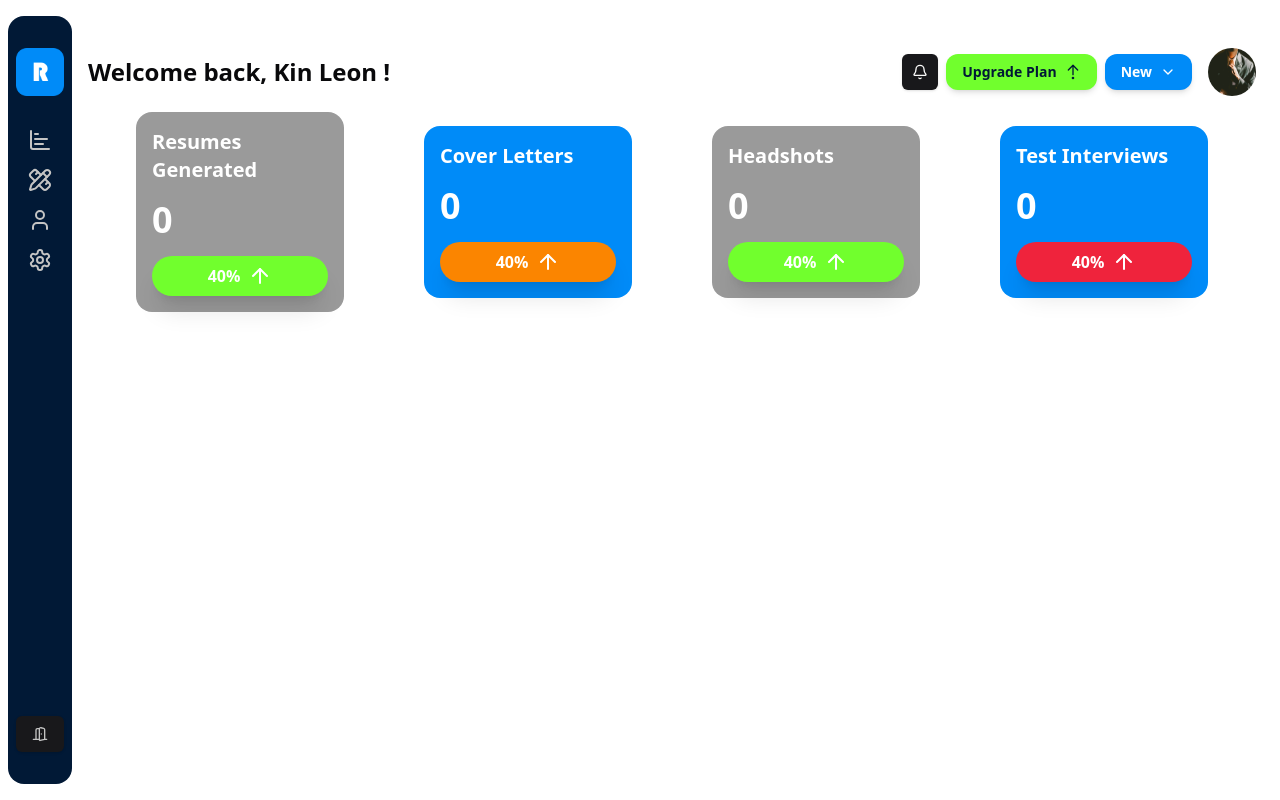
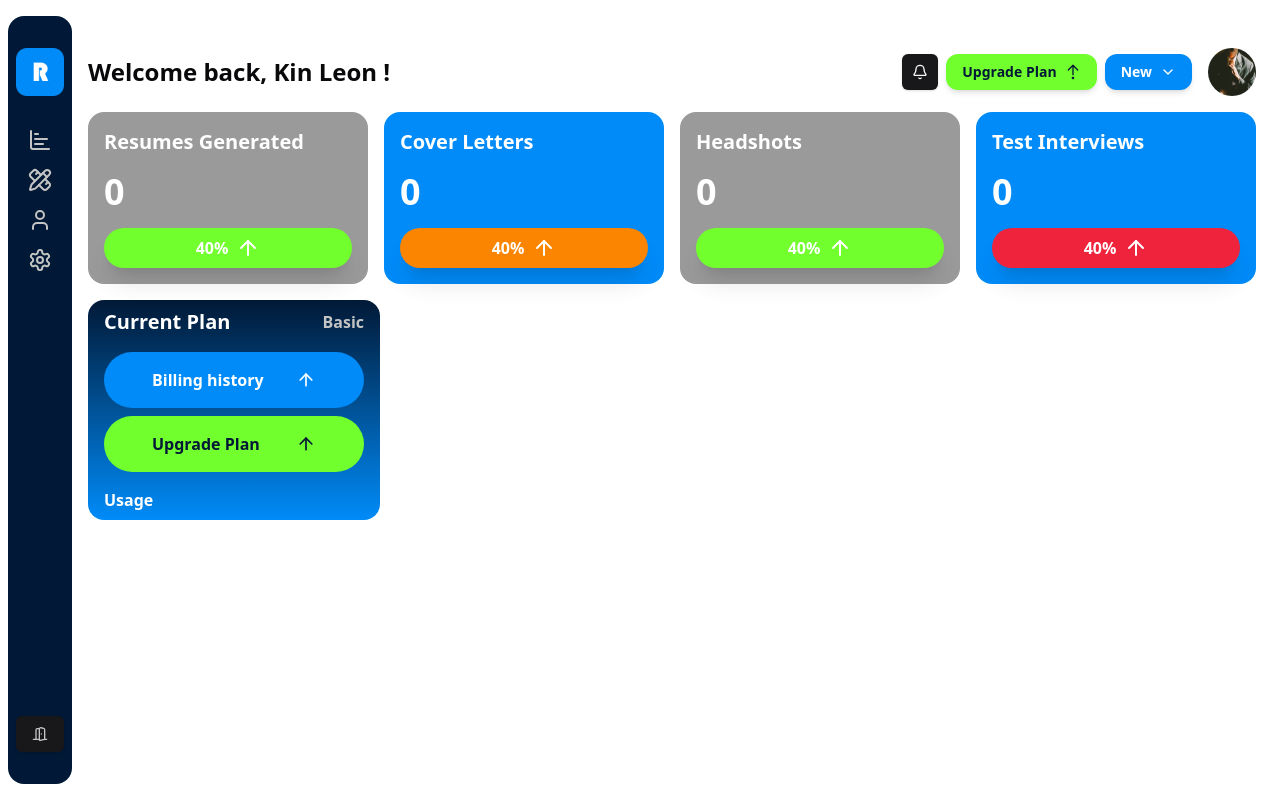
Before and after one commit to codewithkin/reuh, a Next.js app: page /dashboard in a window 1280 px wide. Built offline with nearby package versions, Linux system fonts and the light colour scheme.

Commit message:
[ADD]: Plan data: Dummy data

```diff
--- a/src/app/[email]/page.tsx
+++ b/src/app/[email]/page.tsx
@@ -1,3 +1,4 @@
+import CurrentPlan from "@/components/dashboard/CurrentPlan";
 import NewWhat from "@/components/dashboard/NewWhat";
 import { Notifications } from "@/components/dashboard/Notifications";
 import { Button } from "@/components/ui/button";
@@ -11,7 +12,7 @@ export const metadata: Metadata = {
 export default function Dashboard () {
 
   return (
-    <section className="px-2 py-4 md:py-8 md:px-4 w-full">
+    <section className="py-4 md:py-8 md:px-4 w-full">
       {/* Top Bar */}
       <article className="flex flex-col w-full md:flex-row gap-2 md:justify-between md:items-center">
         <article className="flex gap-2 items-center">
@@ -35,8 +36,8 @@ export default function Dashboard () {
       </article>
 
       {/* Cards */}
-      <article className="flex px-4 my-4 flex-col md:flex-row gap-4 items-center">
-        <article className="mx-8 py-4 w-full even:bg-primaryLight rounded-2xl p-4 text-white font-semibold bg-dullDark flex flex-col gap-4">
+      <article className="flex w-full px-4 md:px-0 my-4 flex-col md:flex-row gap-4 items-center">
+        <article className="mx-8 md:mx-0 py-4 w-full even:bg-primaryLight rounded-2xl p-4 text-white font-semibold bg-dullDark flex flex-col gap-4">
             <h2 className="text-xl">Resumes Generated</h2>
 
             <h3 className="text-4xl">
@@ -46,7 +47,7 @@ export default function Dashboard () {
             <article className="hover:cursor-pointer transition duration-400 hover:bg-primaryDark flex shadow shadow-xl items-center gap-2 bg-secondaryLight px-8 py-2 rounded-full text-center justify-center items-center">40% <ArrowUp /></article>
         </article>
 
-        <article className="mx-8 py-4 w-full even:bg-primaryLight rounded-2xl p-4 text-white font-semibold bg-dullDark flex flex-col gap-4">
+        <article className="mx-8 md:mx-0 py-4 w-full even:bg-primaryLight rounded-2xl p-4 text-white font-semibold bg-dullDark flex flex-col gap-4">
             <h2 className="text-xl">Cover Letters</h2>
 
             <h3 className="text-4xl">
@@ -56,7 +57,7 @@ export default function Dashboard () {
             <article className="hover:cursor-pointer transition duration-400 hover:bg-primaryDark flex shadow shadow-xl items-center gap-2 bg-tertiary px-8 py-2 rounded-full text-center justify-center items-center">40% <ArrowUp /></article>
         </article>
 
-        <article className="mx-8 py-4 w-full even:bg-primaryLight rounded-2xl p-4 text-white font-semibold bg-dullDark flex flex-col gap-4">
+        <article className="mx-8 md:mx-0 py-4 w-full even:bg-primaryLight rounded-2xl p-4 text-white font-semibold bg-dullDark flex flex-col gap-4">
             <h2 className="text-xl">Headshots</h2>
 
             <h3 className="text-4xl">
@@ -65,7 +66,7 @@ export default function Dashboard () {
 
             <article className="hover:cursor-pointer transition duration-400 hover:bg-primaryDark flex shadow shadow-xl items-center gap-2 bg-secondaryLight px-8 py-2 rounded-full text-center justify-center items-center">40% <ArrowUp /></article>
         </article>
-        <article className="mx-8 py-4 w-full even:bg-primaryLight rounded-2xl p-4 text-white font-semibold bg-dullDark flex flex-col gap-4">
+        <article className="mx-8 md:mx-0 py-4 w-full even:bg-primaryLight rounded-2xl p-4 text-white font-semibold bg-dullDark flex flex-col gap-4">
             <h2 className="text-xl">Test Interviews</h2>
 
             <h3 className="text-4xl">
@@ -75,6 +76,9 @@ export default function Dashboard () {
             <article className="hover:cursor-pointer transition duration-400 hover:bg-primaryDark flex shadow shadow-xl items-center gap-2 bg-danger px-8 py-2 rounded-full text-center justify-center items-center">40% <ArrowUp /></article>
         </article>
       </article>
+
+      {/* Current plan data */}
+      <CurrentPlan />
     </section>
   )
 }
--- /dev/null
+++ b/src/components/dashboard/CurrentPlan.tsx
@@ -0,0 +1,36 @@
+import { Label } from "@radix-ui/react-label"
+import { ArrowUp } from "lucide-react"
+
+export default function CurrentPlan () {
+    const plan  = "Basic"
+
+    return (
+        <article className="rounded-2xl mx-4 md:mx-0 w-full md:w-1/4 py-2 px-4 bg-gradient-to-t text-white font-semibold from-primaryLight to-primaryDark">
+            {/* Metadata */}
+            <article className="flex justify-between items-center">
+                <h2 className="text-xl font-semibold">Current Plan</h2>
+
+                <p className="text-dullLight">{plan}</p>
+            </article>
+
+            {/* more Data */}
+            <article className="flex flex-col gap-2 my-4">
+                <article className="rounded-full hover:cursor-pointer py-4 px-8 md:px-12 bg-primaryLight text-white flex justify-between items-center">
+                    Billing history
+
+                    <ArrowUp size={20} />
+                </article>
+                <article className="rounded-full hover:cursor-pointer py-4 px-8 md:px-12 bg-secondaryLight text-primaryDark flex justify-between items-center">
+                    Upgrade Plan
+
+                    <ArrowUp size={20} />
+                </article>
+            </article>
+
+            {/* Usage progress bar */}
+            <article className="flex flex-col gap-2">
+                <Label>Usage</Label>
+            </article>
+        </article>
+    )
+}
```
